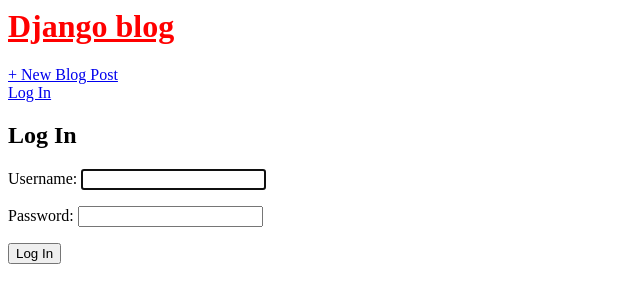
After one commit to fatix07/Blog_Django, a Django app: page /accounts/login/ in a window 1280 px wide. The commit adds this page. Shown: the top 303 px of the page, without its empty margins (0-640 px from the left). Run offline with Django 4.2, Linux system fonts and the light colour scheme.

Commit message:
Adding signin

```diff
--- a/blog/urls.py
+++ b/blog/urls.py
@@ -6,4 +6,5 @@
     path('post/new/',BlogCreateView.as_view(),name='post_new'),
     path('post/<int:pk>/edit/',BlogUpdateView.as_view(),name='post_edit'),
     path('post/<int:pk>/delete/',BlogDeleteView.as_view(),name="post_delete"),
+
 ]
--- a/blog_project/settings.py
+++ b/blog_project/settings.py
@@ -99,7 +99,8 @@
         'NAME': 'django.contrib.auth.password_validation.NumericPasswordValidator',
     },
 ]
-
+LOGIN_REDIRECT_URL = 'home'
+LOGOUT_REDIRECT_URL = 'home'
 
 # Internationalization
 # https://docs.djangoproject.com/en/4.2/topics/i18n/
--- a/blog_project/urls.py
+++ b/blog_project/urls.py
@@ -14,10 +14,12 @@
     1. Import the include() function: from django.urls import include, path
     2. Add a URL to urlpatterns:  path('blog/', include('blog.urls'))
 """
+
+from django.urls import path,include
 from django.contrib import admin
-from django.urls import path,include
 
 urlpatterns = [
     path('admin/', admin.site.urls),
     path('',include('blog.urls')),
+    path('accounts/', include('django.contrib.auth.urls')),
 ]
--- a/templates/base.html
+++ b/templates/base.html
@@ -16,6 +16,12 @@
  <a href="{% url 'post_new' %}">+ New Blog Post</a>
  </div>
  </header>
+ {% if user.is_authenticated %}
+ <p>Hi {{ user.username }}!</p>
+ <p><a href="{% url 'logout' %}">Log out</a></p>
+{% else %}
+ <a href="{% url 'login' %}">Log In</a>
+ {% endif %}
  {% block content %}
  {% endblock content %}
  </div>
--- /dev/null
+++ b/templates/registration/login.html
@@ -0,0 +1,9 @@
+{% extends 'base.html' %}
+{% block content %}
+<h2>Log In</h2>
+<form method="post">
+ {% csrf_token %}
+ {{ form.as_p }}
+ <button type="submit">Log In</button>
+</form>
+{% endblock content %}
```
Also changed, not shown: db.sqlite3.
